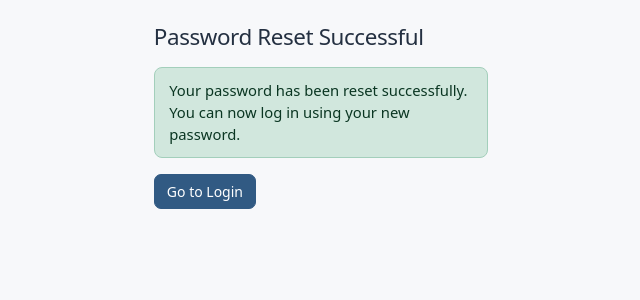
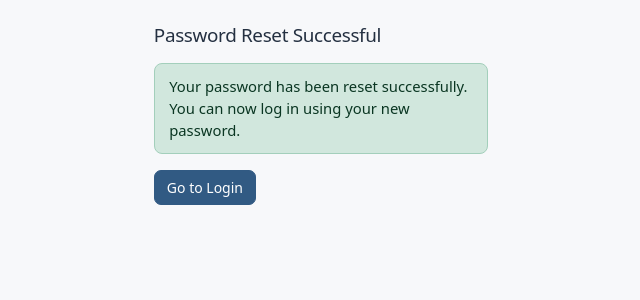
Before and after one commit to mehreen-7547/ai-assisted-inventory-manager, a Django app: page /password-reset/complete/ in a window 1280 px wide. Shown: the top 300 px of the page, without its empty margins (319-959 px from the left). Run offline with Django 5.2, Linux system fonts and the light colour scheme; parts of the project's set-up code (start-up, migrations or seed data) failed here and were passed over.

Commit message:
Align account pages with shared compact UI

```diff
--- a/templates/accounts/password_reset_complete.html
+++ b/templates/accounts/password_reset_complete.html
@@ -8,7 +8,7 @@
 <div class="row justify-content-center">
     <div class="col-md-7 col-lg-5">
 
-        <h2 class="mb-4">Password Reset Successful</h2>
+        <h1 class="h3 mb-3">Password Reset Successful</h1>
 
         <div class="alert alert-success">
             Your password has been reset successfully.
```
